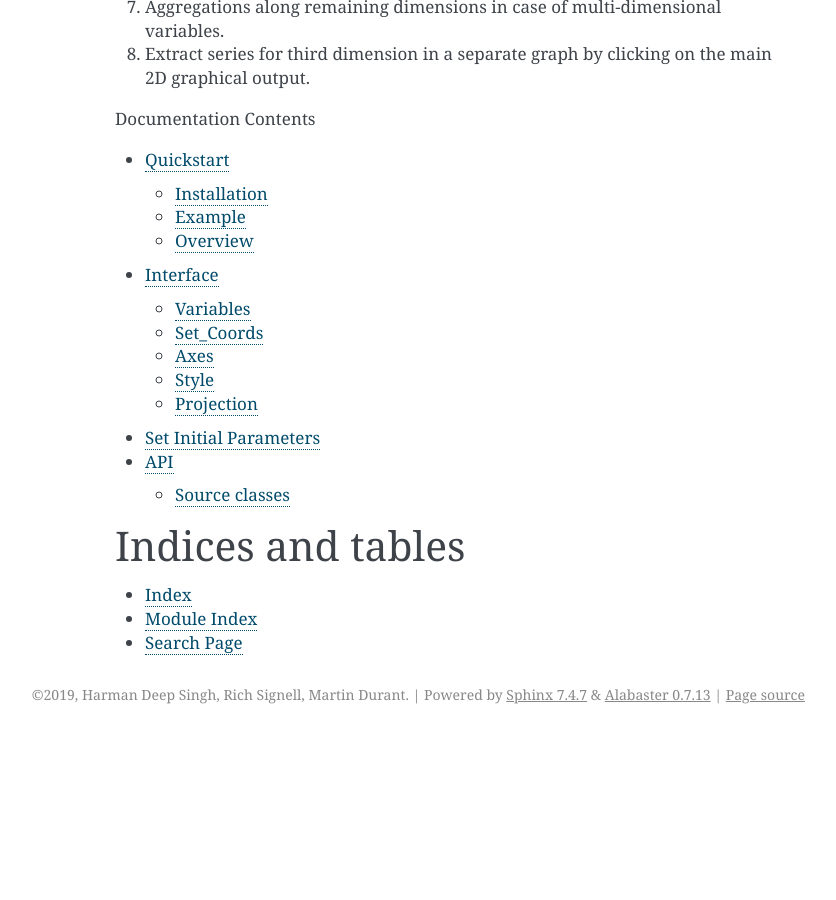
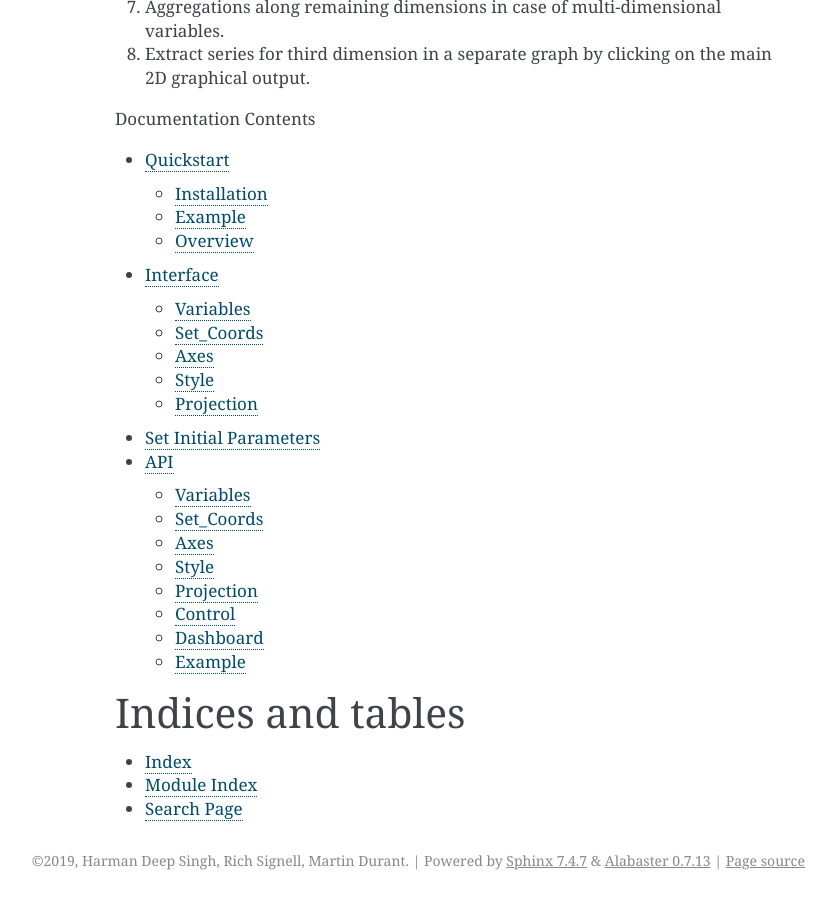
Before and after one commit to intake/xrviz, a Sphinx documentation site: the page built from docs/source/index.rst, in a window 1280 px wide and 900 px high, scrolled down 1136 px. Shown: the whole window, without its empty margins (305-1141 px from the left). Built offline with Sphinx 7.4.7, drawn with Linux system fonts in a browser that asks for light colours; before the commit the page ends 1870 px from its top, so only the background shows below that.

Commit message:
Api headings

```diff
--- a/docs/source/api.rst
+++ b/docs/source/api.rst
@@ -1,14 +1,8 @@
 API
 ===
 
-.. autofunction::
-   xrviz.example
-
-Source classes
-''''''''''''''
-
-.. autoclass:: xrviz.coord_setter.CoordSetter
-   :members: __init__, set_coords, setup_initial_values
+Variables
+---------
 
 .. autoclass:: xrviz.display.Display
    :members: __init__, select_variable
@@ -16,19 +10,46 @@ Source classes
 .. autoclass:: xrviz.describe.Describe
    :members: __init__, variable_pane_for_dataset
 
-.. autoclass:: xrviz.control.Control
-   :members: __init__, setup_initial_values, set_coords
+Set_Coords
+----------
+
+.. autoclass:: xrviz.coord_setter.CoordSetter
+   :members: __init__, set_coords, setup_initial_values
+
+Axes
+----
 
 .. autoclass:: xrviz.fields.Fields
    :members: __init__, setup, change_y, change_dim_selectors, check_are_var_coords, guess_x_y
 
+Style
+-----
+
 .. autoclass:: xrviz.style.Style
    :members: __init__, setup_initial_values
 
+Projection
+----------
+
 .. autoclass:: xrviz.projection.Projection
    :members: __init__, setup, setup_initial_values, show_basemap
+
+Control
+-------
+
+.. autoclass:: xrviz.control.Control
+   :members: __init__, setup_initial_values, set_coords
+
+Dashboard
+---------
 
 .. autoclass:: xrviz.dashboard.Dashboard
    :members: __init__, create_plot, create_indexed_graph, create_selectors_players,
              create_taps_graph, create_series_graph, clear_series, link_aggregation_selectors,
              check_is_plottable
+
+Example
+-------
+
+.. autofunction::
+   xrviz.example
```
